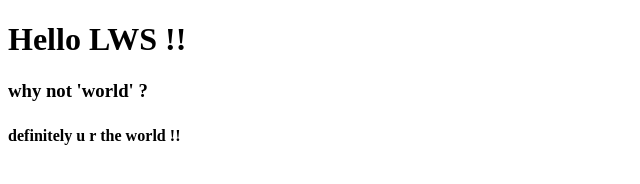
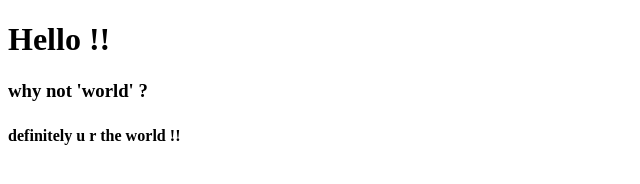
Before and after one commit to Wuliika/Wuliika6229.github.io, a plain HTML site: page index.html in a window 1280 px wide. Shown: the whole page, without its empty margins (0-640 px from the left). Drawn offline with Linux system fonts and the light colour scheme.

Commit message:
Update index.html

```diff
--- a/index.html
+++ b/index.html
@@ -7,7 +7,7 @@
     <title>Hello !!</title>
 </head>
 <body>
-    <h1>Hello LWS  !!</h1>
+    <h1>Hello   !!</h1>
     <h3>why not 'world' ?<h3>
     <h4>                  <h4>
         <h5>                  <h5>
```
